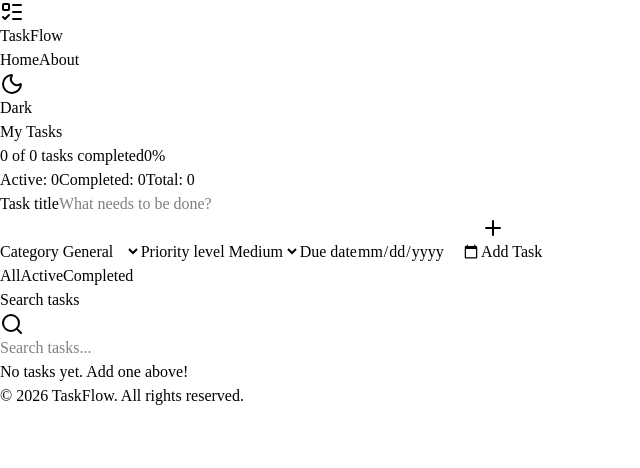
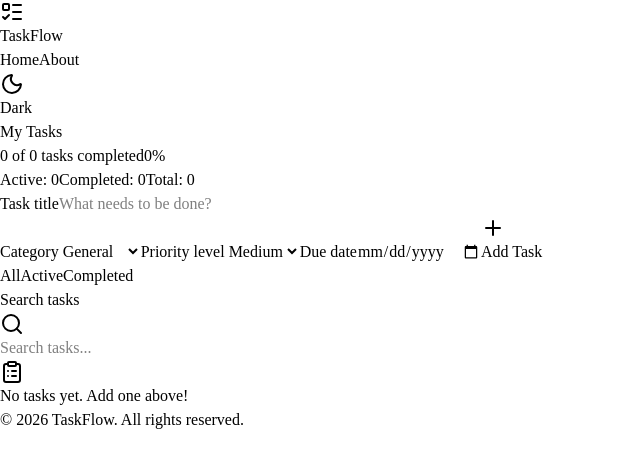
Before and after one commit to sieve-dev-sudo/taskflow-frontend, a React (Vite) app: page / in a window 1280 px wide. Shown: the top 468 px of the page, without its empty margins (0-640 px from the left). Built offline with nearby package versions, Linux system fonts and the light colour scheme.

Commit message:
style: add icons to EmptyState for visual polish

```diff
--- a/src/components/EmptyState.jsx
+++ b/src/components/EmptyState.jsx
@@ -1,6 +1,11 @@
-function EmptyState({ message = 'No tasks found' }) {
+import { ClipboardList, SearchX } from 'lucide-react'
+
+function EmptyState({ message = 'No tasks yet', variant = 'default' }) {
+  const Icon = variant === 'search' ? SearchX : ClipboardList
+
   return (
-    <div className="text-center py-12">
+    <div className="flex flex-col items-center justify-center py-16 text-center">
+      <Icon className="w-12 h-12 text-slate-300 dark:text-slate-600 mb-3" />
       <p className="text-slate-400 dark:text-slate-500 text-sm">
         {message}
       </p>
```
